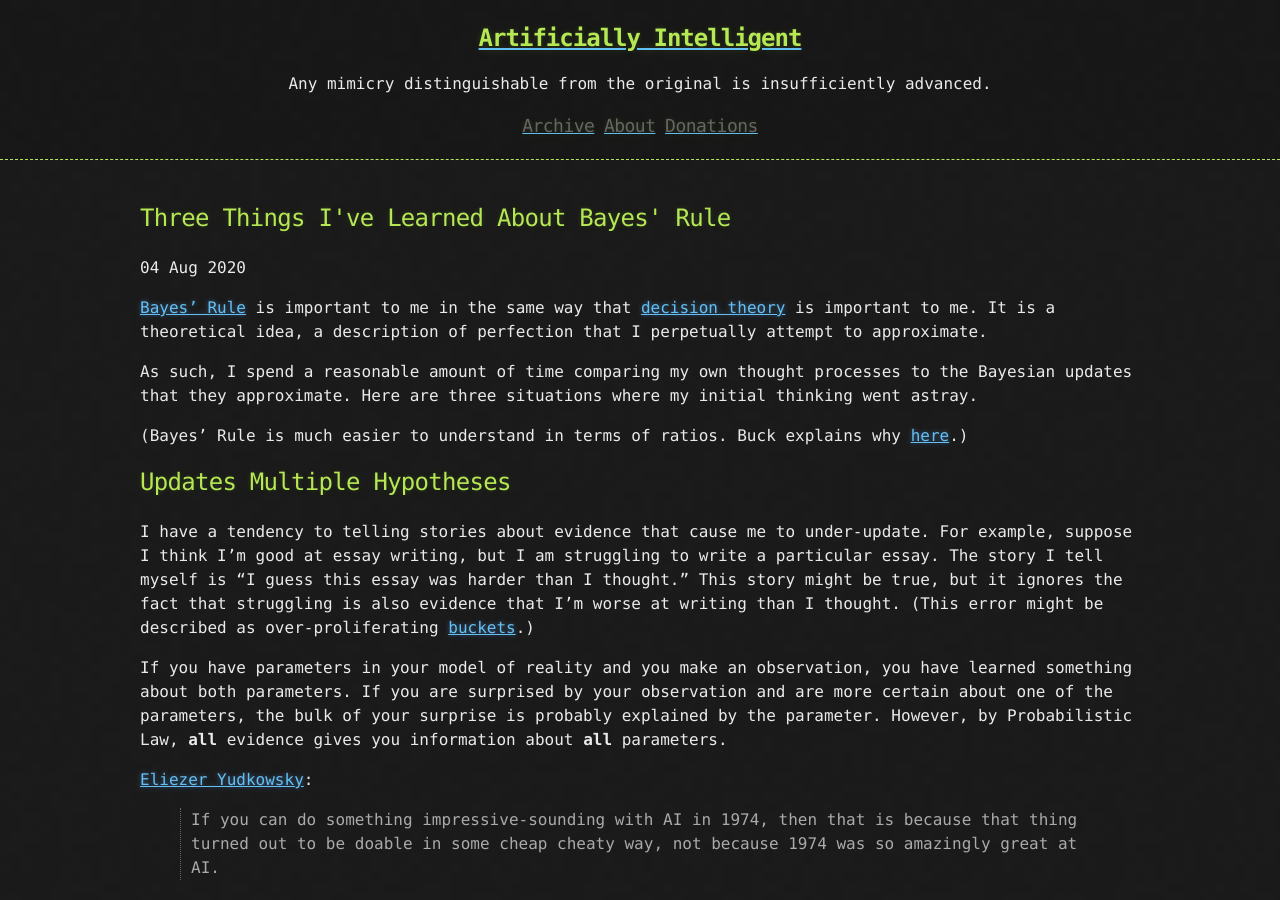
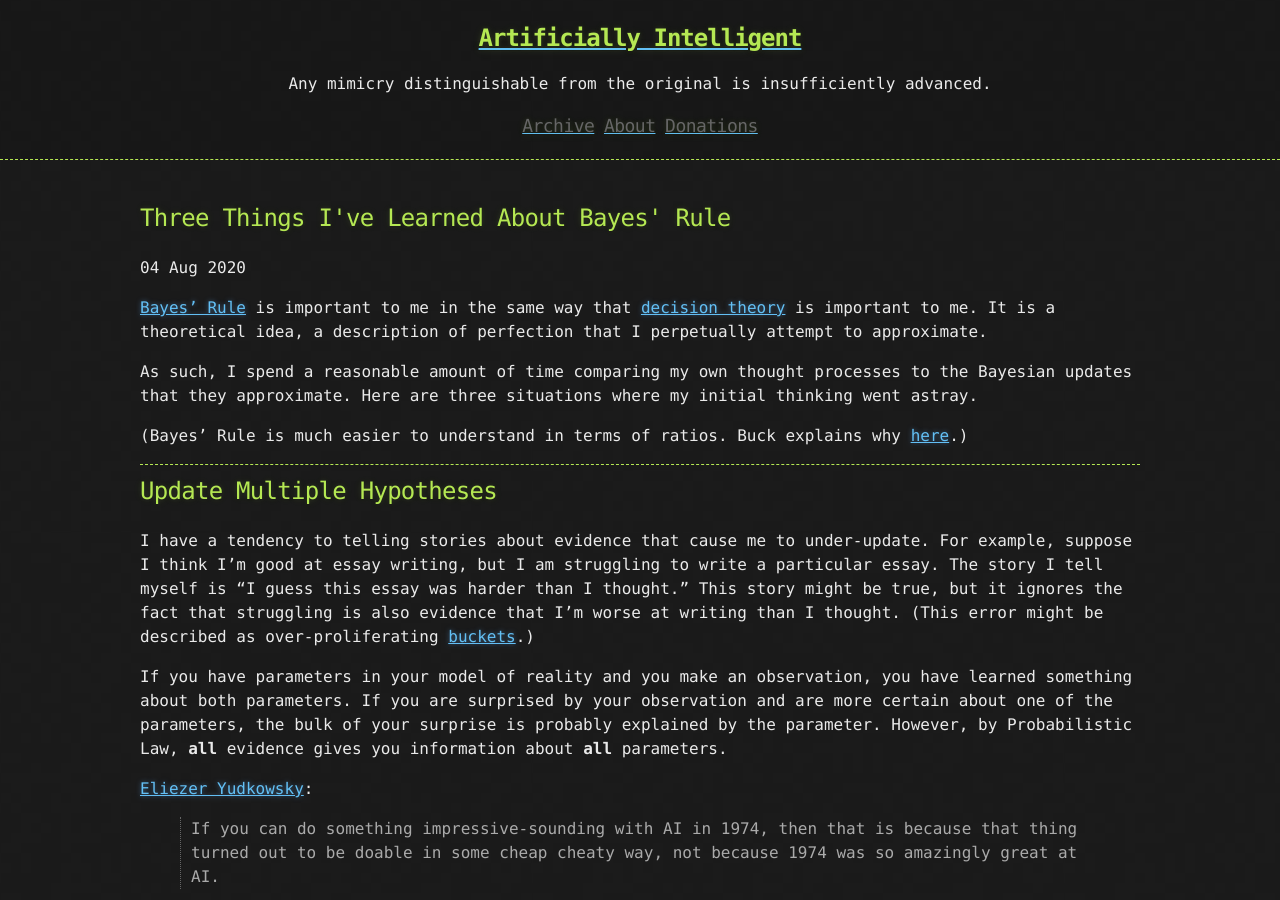
Before and after one commit to tocttou/hacker-blog, a Jekyll site: the page built from _posts/2020-8-4-Three-Bayes-Learnings.md, in a window 1280 px wide and 900 px high. Built offline with Jekyll 4.4.1, drawn with Linux system fonts in a browser that asks for light colours.

Commit message:
Update 2020-8-4-Three-Bayes-Learnings.md

```diff
--- a/_posts/2020-8-4-Three-Bayes-Learnings.md
+++ b/_posts/2020-8-4-Three-Bayes-Learnings.md
@@ -9,7 +9,9 @@ As such, I spend a reasonable amount of time comparing my own thought processes
 
 (Bayes' Rule is much easier to understand in terms of ratios. Buck explains why [here](http://shlegeris.com/2019/12/01/bayes).)
 
-## Updates Multiple Hypotheses
+***
+
+## Update Multiple Hypotheses
 
 I have a tendency to telling stories about evidence that cause me to under-update. For example, suppose I think I'm good at essay writing, but I am struggling to write a particular essay. The story I tell myself is "I guess this essay was harder than I thought." This story might be true, but it ignores the fact that struggling is also evidence that I'm worse at writing than I thought. (This error might be described as over-proliferating [buckets](https://www.lesswrong.com/posts/EEv9JeuY5xfuDDSgF/flinching-away-from-truth-is-often-about-protecting-the).)
 
```
